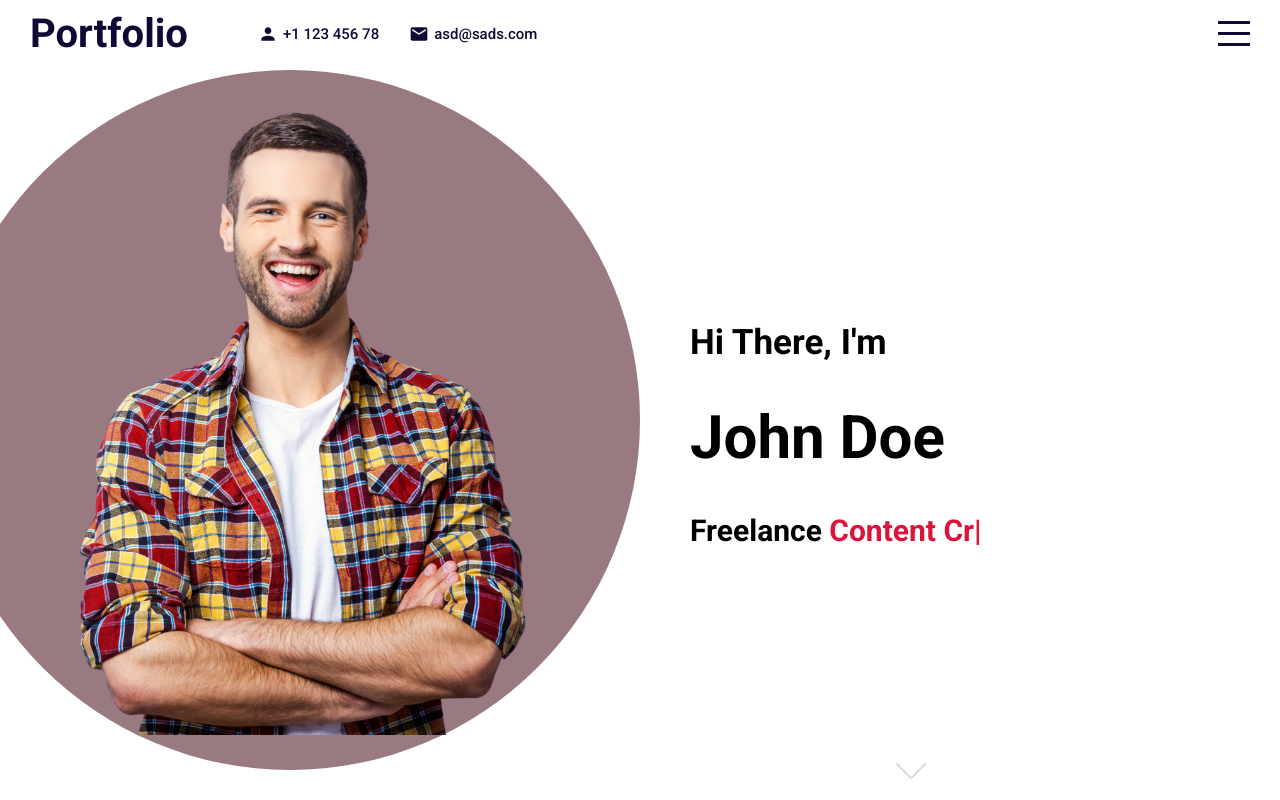
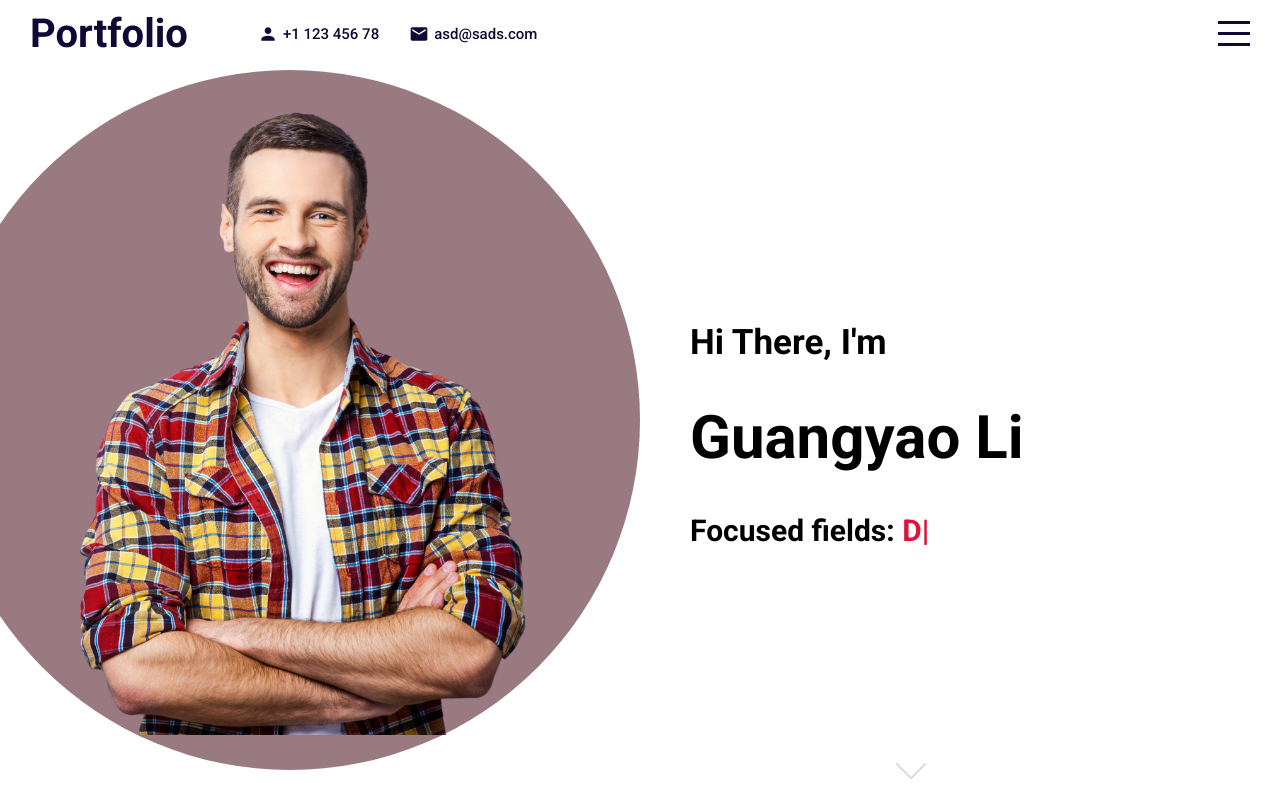
Before and after one commit to Dave-Guangyao-Li/react-portfolio-website, a React (Create React App) app: page / in a window 1280 px wide. Built offline with nearby package versions, Linux system fonts and the light colour scheme.

Commit message:
modify intro

```diff
--- a/src/components/intro/Intro.jsx
+++ b/src/components/intro/Intro.jsx
@@ -11,7 +11,7 @@
     init(textRef.current, {
       // init is a function that takes two arguments: the DOM element and the options
       showCursor: false,
-      strings: ['Developer', 'Designer', 'Content Creator'],
+      strings: ['Web Development', 'Data Science', 'Machine Learning'],
       backDelay: 100,
       backSpeed: 60,
       showCursor: true,
@@ -28,10 +28,10 @@
       <div className='right'>
         <div className='wrapper'>
           <h2>Hi There, I'm</h2>
-          <h1>John Doe</h1>
+          <h1>Guangyao Li</h1>
           <h3>
             {/* animated span using ityped */}
-            Freelance <span ref={textRef}></span>
+            Focused fields: <span ref={textRef}></span>
           </h3>
         </div>
 
```
Also changed, not shown: 1 other file (tests, documents, lock files or other folders).
